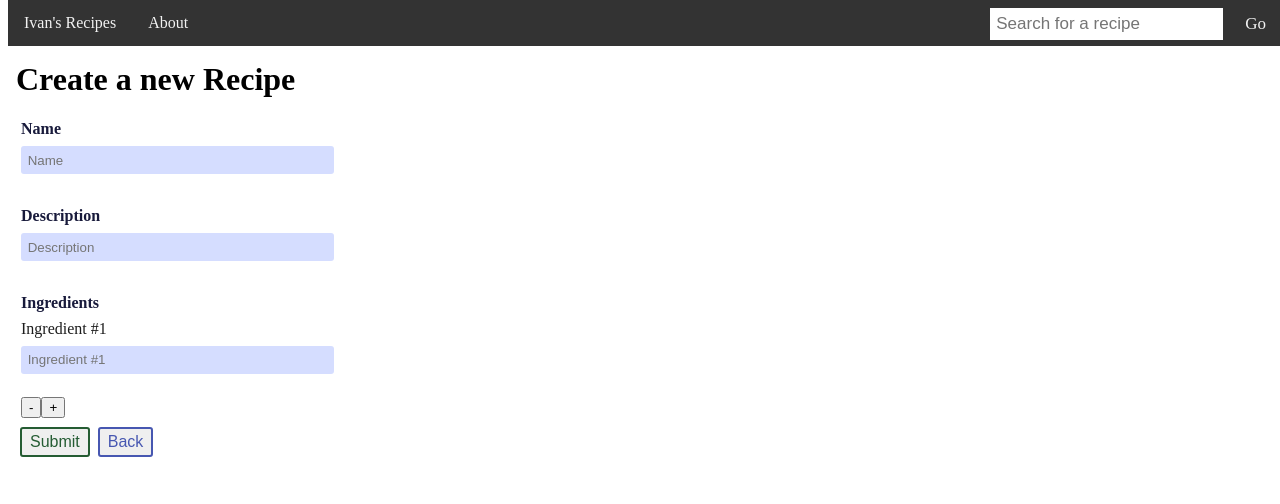
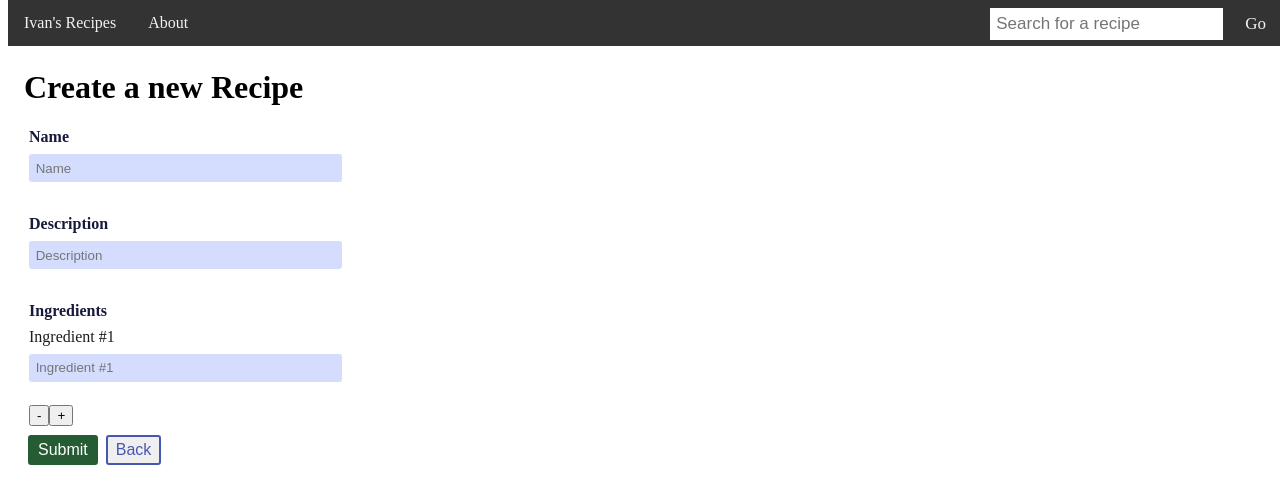
Before and after one commit to ivankzl/tk-recipes-frontend, a React (Create React App) app: page /recipes/new in a window 1280 px wide. Shown: the top 504 px of the page. Built offline with nearby package versions, Linux system fonts and the light colour scheme.

Commit message:
Updated styles to be more consistent

```diff
--- a/src/App.tsx
+++ b/src/App.tsx
@@ -16,7 +16,7 @@ import styled from 'styled-components';
 
 const MainContainer = styled.div`
   margin-top:2rem;
-  padding: 8px;
+  padding: 1rem;
 `;
 
 function App() {
--- a/src/components/AppHeader/styled.tsx
+++ b/src/components/AppHeader/styled.tsx
@@ -14,14 +14,6 @@ const Nav = styled.div`
     padding: 14px 16px;
     text-decoration: none;
   }
-  a:hover {
-    background: #ddd;
-    color: black;
-  }
-  a.active {
-    background-color: #292929;
-    color: white;
-  }
   input {
     float: right;
     padding: 6px;
--- a/src/styled.tsx
+++ b/src/styled.tsx
@@ -15,29 +15,20 @@ const Button = styled.button`
 
 const ButtonEdit = styled(Button)`
   border: 2px solid #273064;
-  color: #273064;
-  :hover{
   color: white;
   background-color: #4a5594;
-  }
 `;
 
 const ButtonSubmit = styled(Button)`
   border: 2px solid #255c33;
-  color: #255c33;
-  :hover{
   color: white;
   background-color: #255c33;
-  }
 `;
 
 const ButtonDelete = styled(Button)`
-  color: #962323;
   border: 2px solid #962323;
-  :hover{
   color: white;
   background-color: #962323;
-  }
 `;
 
 export { Button, ButtonSubmit, ButtonEdit, ButtonDelete }
```
Lines whose indentation alone changed are shown as unchanged.
